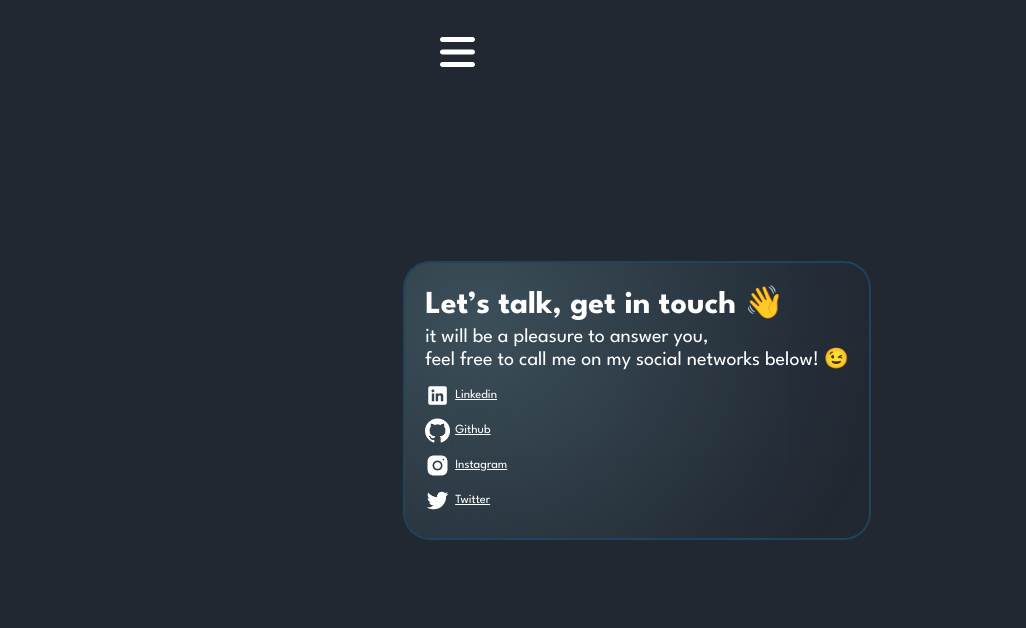
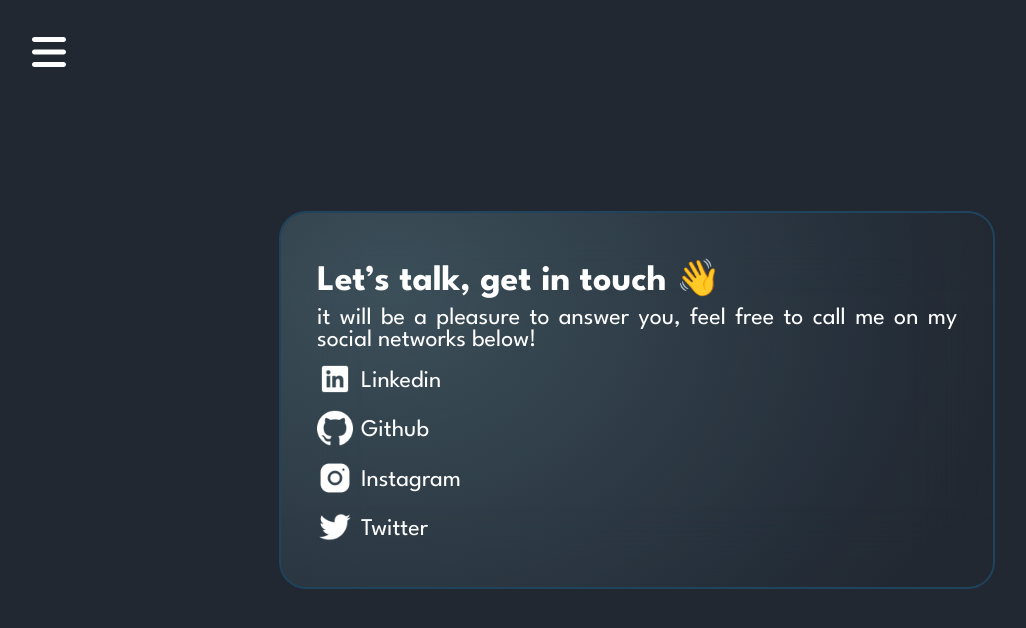
Before and after one commit to eedumarquess/portfolio, a Vue app: page /contact-me in a window 1280 px wide. Shown: the top 628 px of the page, without its empty margins (3-1029 px from the left). Built offline with nearby package versions, Linux system fonts and the light colour scheme; a web font is replaced by a local one.

Commit message:
Adjust final css layouts

```diff
--- a/src/views/ContactMe.vue
+++ b/src/views/ContactMe.vue
@@ -14,33 +14,33 @@
       </h1>
 
       <p>
-        it will be a pleasure to answer you, <br/>
-        feel free to call me on my social networks below! 😉
+        it will be a pleasure to answer you,
+        feel free to call me on my social networks below!
       </p>
 
       <div class="icons-social">
         <a href="">
           <img src="../assets/icons/linkedin.png" />
 
-          Linkedin
+          <span>Linkedin</span>
         </a>
 
         <a href="">
           <img src="../assets/icons/github.png" />
 
-          Github
+          <span>Github</span>
         </a>
 
         <a href="">
           <img src="../assets/icons/instagram.png" />
 
-          Instagram
+          <span>Instagram</span>
         </a>
 
         <a href="">
           <img src="../assets/icons/twitter.png" />
 
-          Twitter
+          <span>Twitter</span>
         </a>
       </div>
     </div>
@@ -49,29 +49,31 @@
 
 <style>
   .contact-body {
+    height: 100vh;
+    width: 100vw;
     display: flex;
     flex-direction: column;
     justify-content: center;
     align-items: center;
-      height: 100vh;
   }
 
   .contact-social {
+    margin: 16px;
+    padding: 16px;
     background: radial-gradient(90.16% 143.01% at 15.32% 21.04%, rgba(165, 239, 255, 0.2) 0%, rgba(110, 191, 244, 0.0447917) 77.08%, rgba(70, 144, 213, 0) 100%);
     backdrop-filter: blur(40px);
     border-radius: 25px;
     box-shadow: 0px 0px 0px 2px rgba(27, 152, 224, 0.25);
-      padding: 20px;
   }
 
   .contact-social > h1 {
-      font-size: 32px;
-      margin-bottom: 7.5px;
+    font-size: 24px;
+    margin: 4px 0px;
   }
 
   .contact-social > p {
-      font-size: 20px;
-      margin: 7.5px 0px;
+    text-align: justify;
+    margin: 4px 0px;
   }
 
   .icons-social {
@@ -84,15 +86,57 @@
   .icons-social > a {
     display: flex;
     align-items: center;
-      font-size: 12.5px;
+    text-decoration: none;
+    font-size: 16px;
+    margin: 4px 0px;
   }
 
-    .icons-social > a > img {
-      margin: 5px 5px 5px 0px;
-      width: 25px;
+  .icons-social > a > span {
+    margin: 4px 0px 0px 8px;
   }
 
   a:visited {
     color: #fff;
   }
+
+  .icons-social > a > img {
+    aspect-ratio: 1.75/2;
+    object-fit: contain;
+    width: 24px;
+  }
+
+  @media screen and (min-width: 760px) {
+    .contact-social {
+      width: 50%;
+      padding: 36px;
+    }
+
+    .contact-social > h1 {
+      font-size: 36px;
+      margin: 8px 0px;
+    }
+
+    .contact-social > p {
+      font-size: 24px;
+      margin: 4px 0px;
+    }
+
+    .icons-social > a {
+      display: flex;
+      align-items: center;
+      text-decoration: none;
+      font-size: 24px;
+      margin: 4px 0px;
+    }
+
+    .icons-social > a > span {
+      margin: 4px 0px 0px 8px;
+    }
+
+    .icons-social > a > img {
+      aspect-ratio: 1.75/2;
+      object-fit: contain;
+      width: 36px;
+    }
+  }
 </style>
--- a/src/views/Projects.vue
+++ b/src/views/Projects.vue
@@ -87,7 +87,7 @@
     flex-wrap: wrap;
     flex-direction: row;
     justify-content: space-around;
-    margin: 48px 0px;
+    margin: 54px 0px;
   }
 
 
```
Lines whose indentation alone changed are shown as unchanged.
